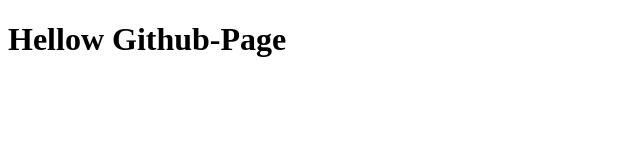
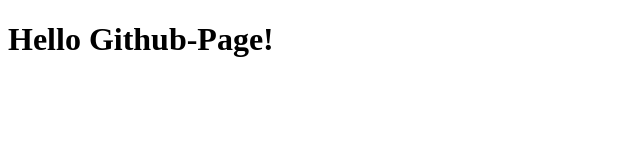
Before and after one commit to Pironj/github-page, a plain HTML site: page index.html in a window 1280 px wide. Shown: the whole page, without its empty margins (0-640 px from the left). Drawn offline with Linux system fonts and the light colour scheme.

Commit message:
edited index.html

```diff
--- a/index.html
+++ b/index.html
@@ -7,6 +7,6 @@
     <title>Document</title>
 </head>
 <body>
-    <h1>Hellow Github-Page</h1>
+    <h1>Hello Github-Page!</h1>
 </body>
 </html>
```
